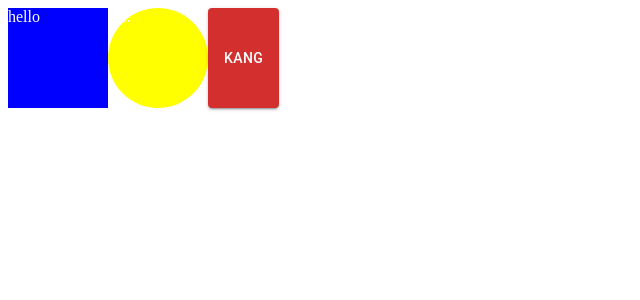
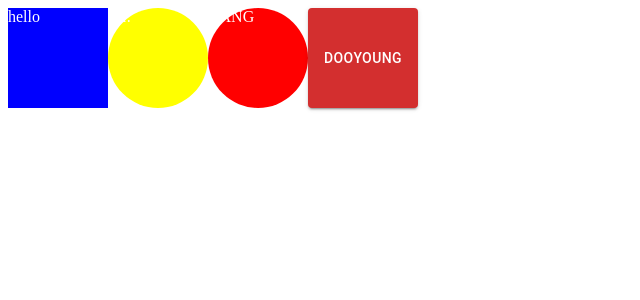
Before and after one commit to eno20/react-study, a React (Vite) app: page / in a window 1280 px wide. Shown: the top 300 px of the page, without its empty margins (0-640 px from the left). Built offline with nearby package versions, Linux system fonts and the light colour scheme.

Commit message:
fifth commit

```diff
--- a/src/App.tsx
+++ b/src/App.tsx
@@ -30,8 +30,11 @@ function App() {
       <Circle bgcolor="yellow">
         <Text>Mr.</Text>
       </Circle>
+      <Circle bgcolor="red">
+        <Text>KANG</Text>
+      </Circle>
       <Button variant="contained" color="error">
-        Kang
+        DOOYOUNG
       </Button>
     </Father>
   );
```
